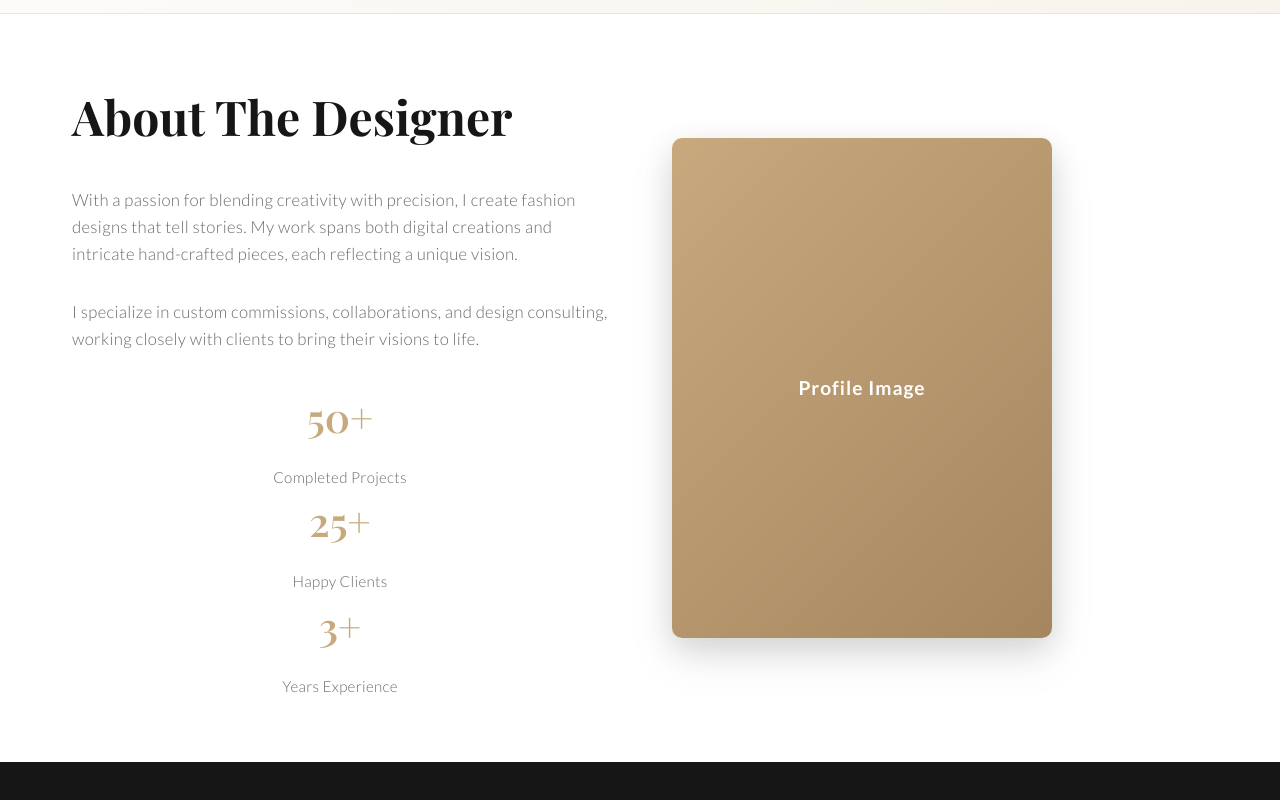
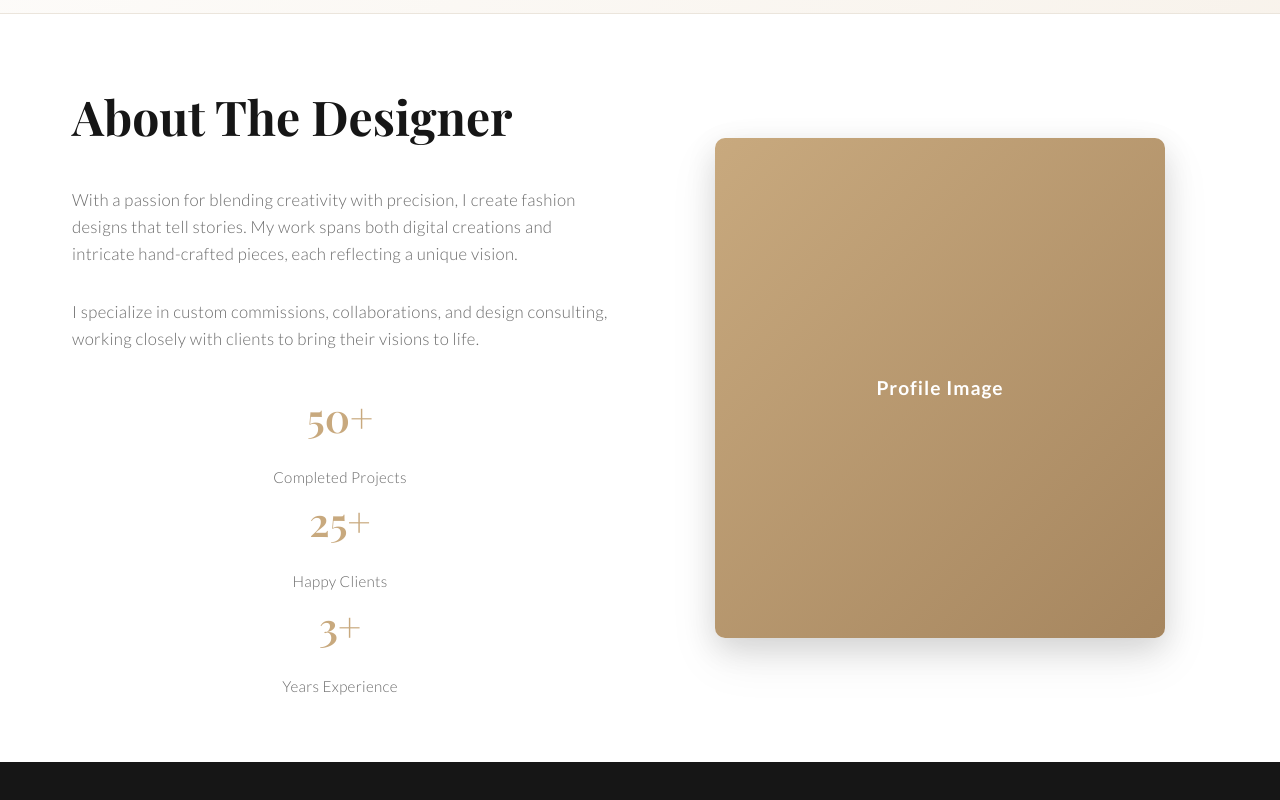
Before and after one commit to DevaaPP/fashion-portfolio-project, a React (Vite) app in the folder frontend/: page / in a window 1280 px wide. Shown: the part 718-1518 px from the top of the page. Built offline with nearby package versions, Linux system fonts and the light colour scheme; no server answers.

Commit message:
fixed portfolio v1.69

```diff
--- a/frontend/src/pages/Home.css
+++ b/frontend/src/pages/Home.css
@@ -165,7 +165,24 @@
 }
 
 .about-image {
-  animation: slideInRight 0.8s ease-out;
+  display: flex;
+  justify-content: center;
+  align-items: center;
+}
+
+.profile-image {
+  width: 100%;
+  max-width: 450px;
+  aspect-ratio: 1;
+  object-fit: cover;
+  border-radius: 8px;
+  box-shadow: 0 15px 40px rgba(0,0,0,0.12);
+}
+
+.about-image .image-placeholder {
+  width: 100%;
+  max-width: 450px;
+  aspect-ratio: 1;
 }
 
 .about-image .image-placeholder {
--- a/frontend/src/pages/Home.jsx
+++ b/frontend/src/pages/Home.jsx
@@ -41,8 +41,8 @@ const Home = () => {
 
   const fetchProfile = async () => {
     try {
-      // Fetch from first user (designer)
-      const response = await api.get('/api/users/profile/1');
+      // Fetch from first admin user (designer)
+      const response = await api.get('/api/users/profile/designer');
       if (response.data.success) {
         setProfile(response.data.user);
       }
@@ -119,7 +119,15 @@ const Home = () => {
             </div>
 
             <div className="about-image">
-              <div className="image-placeholder">Profile Image</div>
+              {profile?.profileImage?.url ? (
+                <img
+                  src={profile.profileImage.url}
+                  alt="Profile Image"
+                  className="hero-featured-image"
+                />
+              ) : (
+                <div className="image-placeholder">Profile Image</div>
+              )}
             </div>
           </div>
         </div>
--- a/frontend/src/pages/Portfolio.jsx
+++ b/frontend/src/pages/Portfolio.jsx
@@ -19,7 +19,7 @@ const Portfolio = () => {
       if (category !== 'All') {
         url = `/api/portfolio/category/${category}`;
       }
-      const response = await api.get(url);
+      const response = await api.get('/api/portfolio');
       if (response.data.success) {
         setPortfolio(response.data.portfolio);
       }
```
Also changed, not shown: 1 other file (tests, documents, lock files or other folders).
